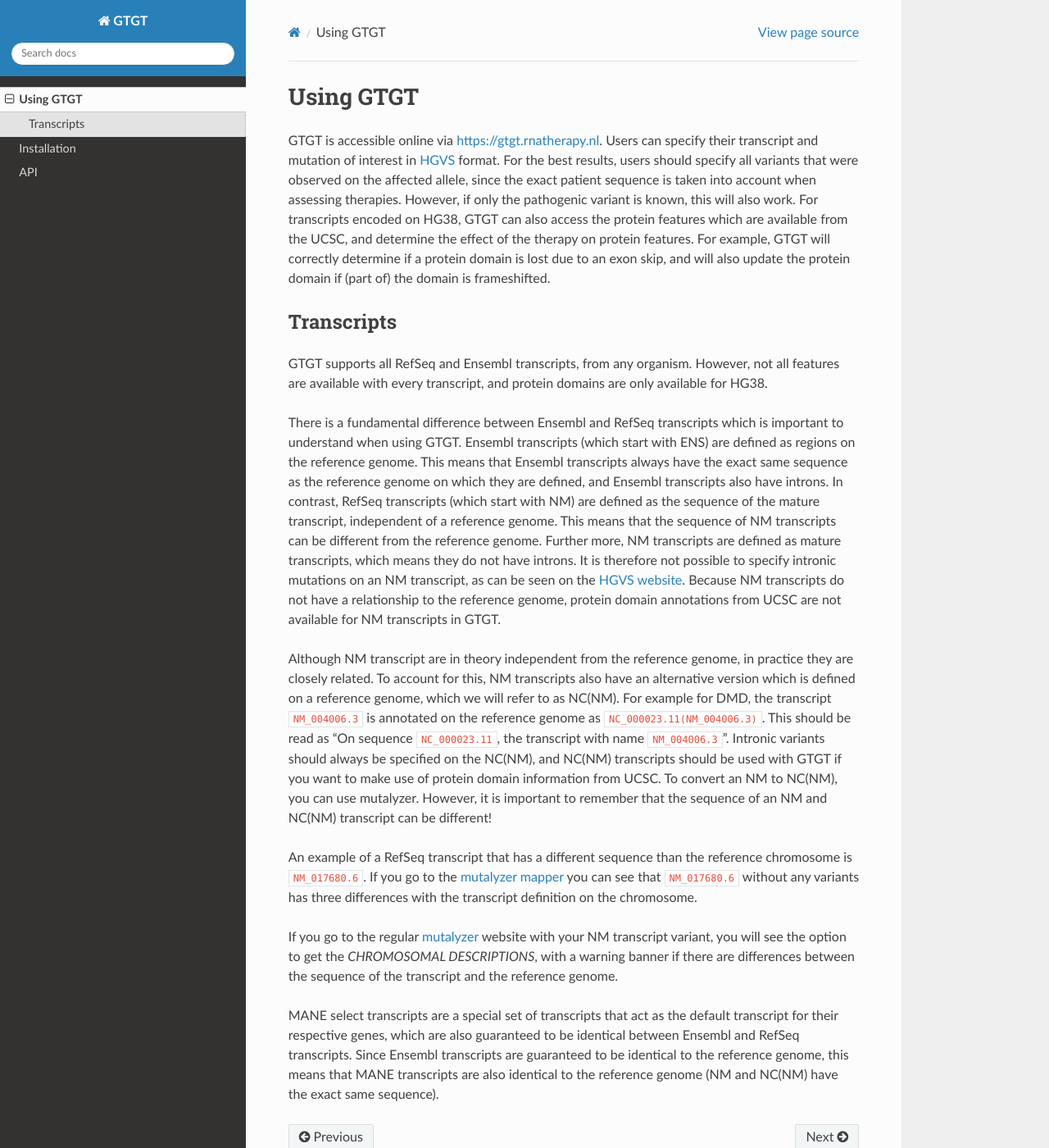
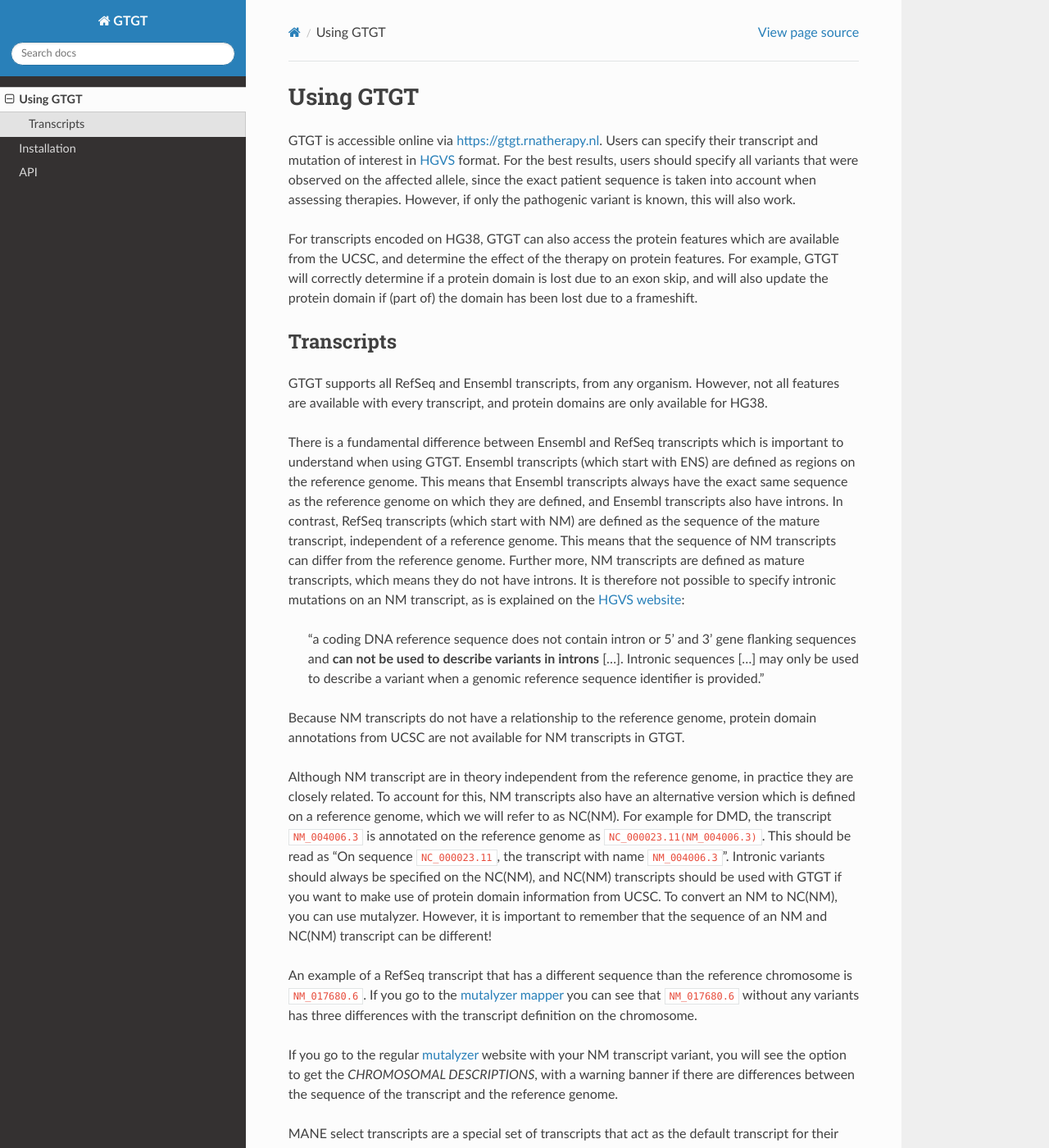
Before and after one commit to DCRT-LUMC/GTGT, a Sphinx documentation site: the page built from docs/source/usage.rst, in a window 1280 px wide and 1400 px high. Shown: the whole window at 82% size. Built offline with Sphinx 7.4.7 and the Read the Docs theme 3.1.0, drawn with Linux system fonts in a browser that asks for light colours.

Commit message:
Minor rewording

```diff
--- a/docs/source/index.rst
+++ b/docs/source/index.rst
@@ -7,7 +7,7 @@
 corrected using genetic therapies (such as exon skipping). The unique feature
 of GTGT is that it takes the actual sequence of the patient transcript into
 account. In the case of exon skipping, rather than checking if the exon is
-in-frame, GTGT will check each exon-skip to determine it will result in an
+in-frame, GTGT will assess each exon to determine if skipping it will result in an
 in-frame transcript in the patient. In our examples section, we have an
 instance of a deletion in CLN3 where skipping an exon several exons upstream of
 the deletion restores the reading frame and protein function.
--- a/docs/source/usage.rst
+++ b/docs/source/usage.rst
@@ -9,11 +9,13 @@
 best results, users should specify all variants that were observed on the
 affected allele, since the exact patient sequence is taken into account when
 assessing therapies. However, if only the pathogenic variant is known, this
-will also work. For transcripts encoded on HG38, GTGT can also access the
-protein features which are available from the UCSC, and determine the effect of
-the therapy on protein features. For example, GTGT will correctly determine if
-a protein domain is lost due to an exon skip, and will also update the protein
-domain if (part of) the domain is frameshifted.
+will also work.
+
+For transcripts encoded on HG38, GTGT can also access the protein features
+which are available from the UCSC, and determine the effect of the therapy on
+protein features. For example, GTGT will correctly determine if a protein
+domain is lost due to an exon skip, and will also update the protein domain if
+(part of) the domain has been lost due to a frameshift.
 
 Transcripts
 -----------
@@ -29,13 +31,20 @@
 on which they are defined, and Ensembl transcripts also have introns. In
 contrast, RefSeq transcripts (which start with NM) are defined as the sequence
 of the mature transcript, independent of a reference genome. This means that
-the sequence of NM transcripts can be different from the reference genome.
+the sequence of NM transcripts can differ from the reference genome.
 Further more, NM transcripts are defined as mature transcripts, which means they do
 not have introns. It is therefore not possible to specify intronic mutations on
-an NM transcript, as can be seen on the `HGVS website
-<https://hgvs-nomenclature.org/stable/background/refseq/#DNAc>`_. Because NM
-transcripts do not have a relationship to the reference genome, protein domain
-annotations from UCSC are not available for NM transcripts in GTGT.
+an NM transcript, as is explained on the `HGVS website
+<https://hgvs-nomenclature.org/stable/background/refseq/#DNAc>`_:
+
+  "a coding DNA reference sequence does not contain intron or 5' and 3' gene
+  flanking sequences and **can not be used to describe variants in introns** [...].
+  Intronic sequences [...] may only be used to
+  describe a variant when a genomic reference sequence identifier is provided."
+
+Because NM transcripts do not have a relationship to the reference genome,
+protein domain annotations from UCSC are not available for NM transcripts in
+GTGT.
 
 Although NM transcript are in theory independent from the reference genome, in
 practice they are closely related. To account for this, NM transcripts also
```
